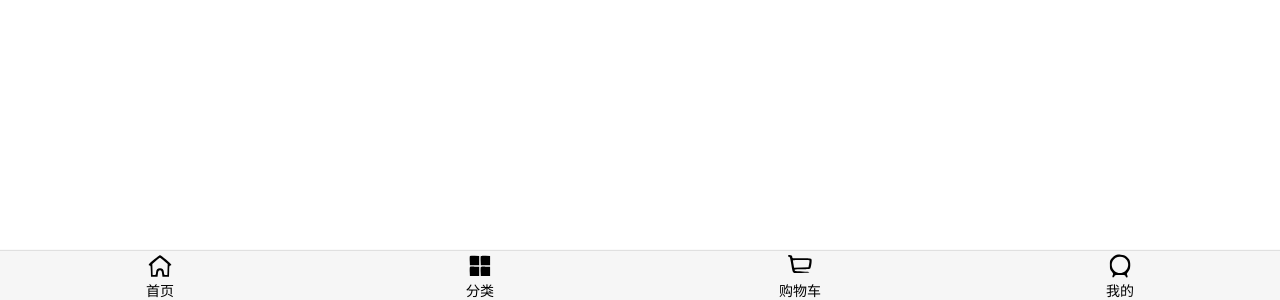
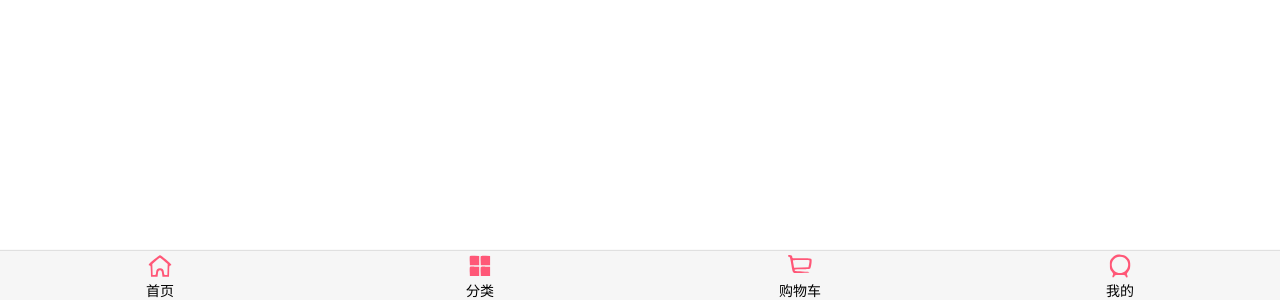
Before and after one commit to 1692134188/Vue-TabBar, a Vue app: page /#/ in a window 1280 px wide. Shown: the part 500-800 px from the top of the page. Built offline with nearby package versions, Linux system fonts and the light colour scheme.

Commit message:
5 定义一个卡槽，传入高亮图片

```diff
--- a/src/App.vue
+++ b/src/App.vue
@@ -3,24 +3,36 @@
     <tab-bar>
       <template v-slot:itemBar>
         <tab-bar-item>
+          <template v-slot:activeImgSlot>
+            <img src="./assets/img/tabbar/home_active.svg" alt="" />
+          </template>
           <template v-slot:imgSlot>
             <img src="./assets/img/tabbar/home.svg" alt="" />
           </template>
           <template v-slot:textSlot> 首页</template>
         </tab-bar-item>
         <tab-bar-item>
+          <template v-slot:activeImgSlot>
+            <img src="./assets/img/tabbar/category_active.svg" alt="" />
+          </template>
           <template v-slot:imgSlot>
             <img src="./assets/img/tabbar/category.svg" alt="" />
           </template>
           <template v-slot:textSlot> 分类</template>
         </tab-bar-item>
         <tab-bar-item>
+          <template v-slot:activeImgSlot>
+            <img src="./assets/img/tabbar/shopcart_active.svg" alt="" />
+          </template>
           <template v-slot:imgSlot>
             <img src="./assets/img/tabbar/shopcart.svg" alt="" />
           </template>
           <template v-slot:textSlot> 购物车</template>
         </tab-bar-item>
         <tab-bar-item>
+          <template v-slot:activeImgSlot>
+            <img src="./assets/img/tabbar/profile_active.svg" alt="" />
+          </template>
           <template v-slot:imgSlot>
             <img src="./assets/img/tabbar/profile.svg" alt="" />
           </template>
--- a/src/components/tabbar/TabBarItem.vue
+++ b/src/components/tabbar/TabBarItem.vue
@@ -1,6 +1,7 @@
 <template>
   <div class="tab-bar-item">
-    <slot name="imgSlot"></slot>
+    <div v-show="isActive"><slot name="activeImgSlot"></slot></div>
+    <div v-show="!isActive"><slot name="imgSlot"></slot></div>
     <div><slot name="textSlot"></slot></div>
   </div>
 </template>
@@ -8,6 +9,11 @@
 <script>
 export default {
   name: "TabBarItem",
+  computed: {
+    isActive() {
+      return true;
+    },
+  },
 };
 </script>
 
```
